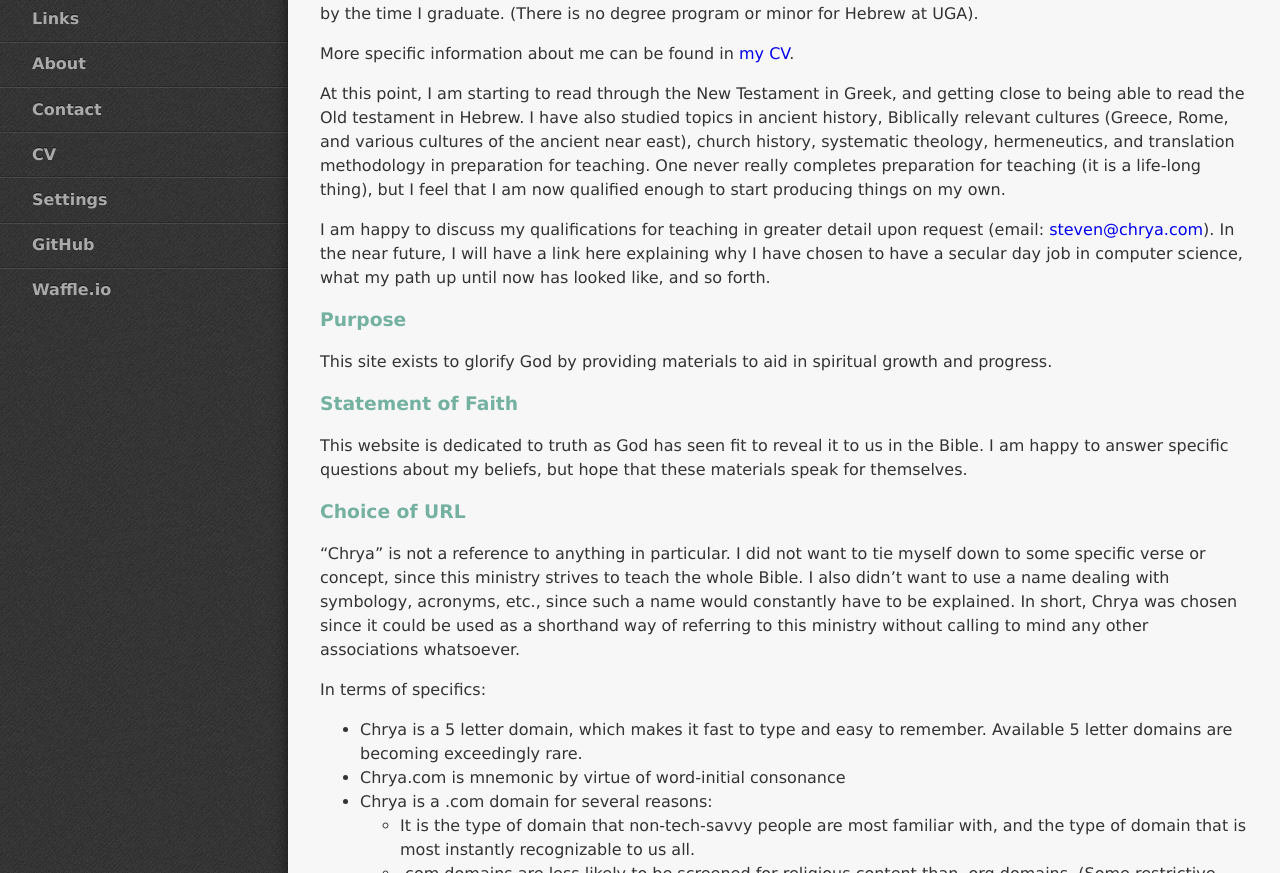
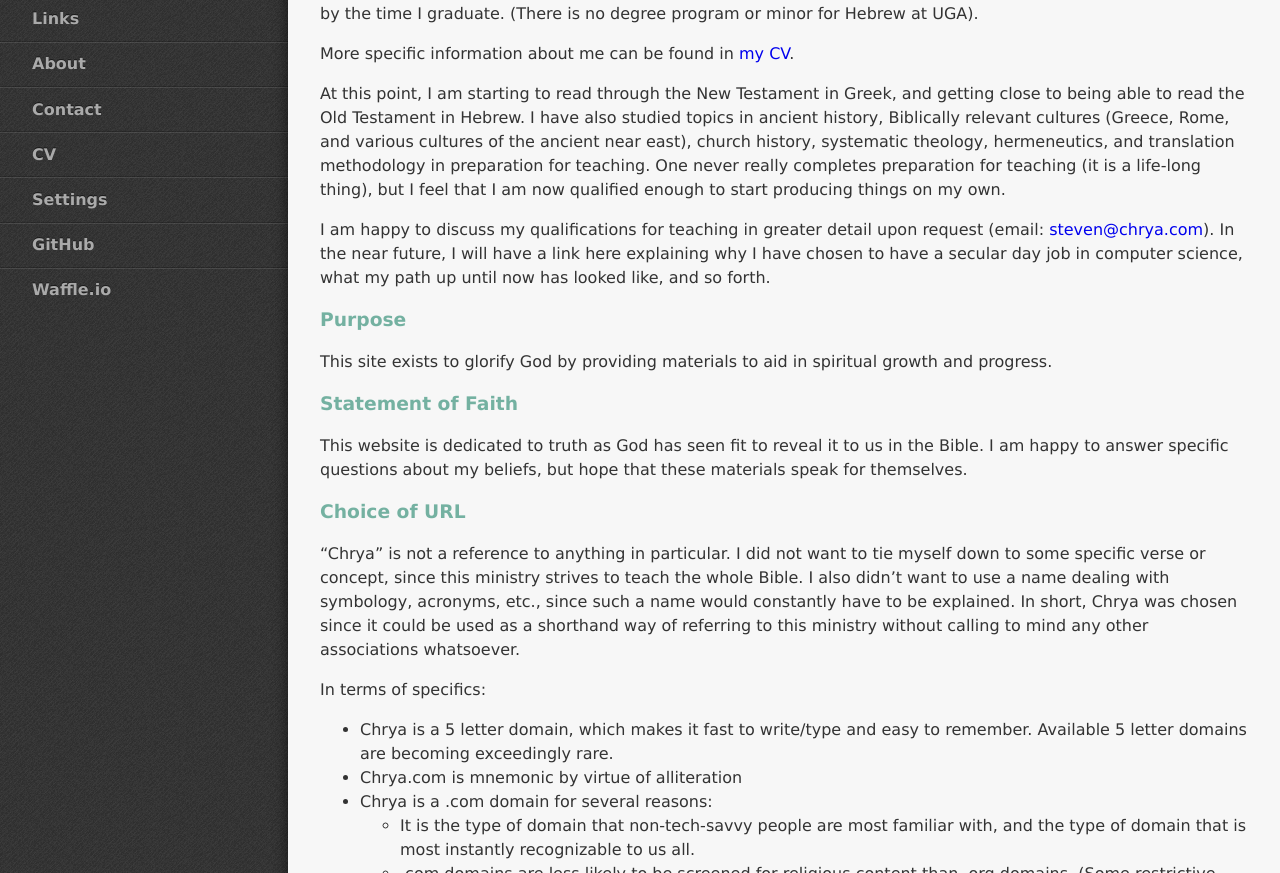
Before and after one commit to StevenTammen/chrya.com, a Jekyll site: the page built from pages/about.md, in a window 1280 px wide. Shown: the part 170-1043 px from the top of the page. Built offline with Jekyll 4.4.1, drawn with Linux system fonts in a browser that asks for light colours.

Commit message:
Update about.md

```diff
--- a/pages/about.md
+++ b/pages/about.md
@@ -12,7 +12,7 @@ My name is Steven Tammen and I am an undergraduate student at the University of
 
 More specific information about me can be found in [my CV](https://steventammen.com/CV.pdf).
 
-At this point, I am starting to read through the New Testament in Greek, and getting close to being able to read the Old testament in Hebrew. I have also studied topics in ancient history, Biblically relevant cultures (Greece, Rome, and various cultures of the ancient near east), church history, systematic theology, hermeneutics, and translation methodology in preparation for teaching. One never really completes preparation for teaching (it is a life-long thing), but I feel that I am now qualified enough to start producing things on my own.
+At this point, I am starting to read through the New Testament in Greek, and getting close to being able to read the Old Testament in Hebrew. I have also studied topics in ancient history, Biblically relevant cultures (Greece, Rome, and various cultures of the ancient near east), church history, systematic theology, hermeneutics, and translation methodology in preparation for teaching. One never really completes preparation for teaching (it is a life-long thing), but I feel that I am now qualified enough to start producing things on my own.
 
 I am happy to discuss my qualifications for teaching in greater detail upon request (email: <mailto:steven@chrya.com>). In the near future, I will have a link here explaining why I have chosen to have a secular day job in computer science, what my path up until now has looked like, and so forth.
 
@@ -30,8 +30,8 @@ This website is dedicated to truth as God has seen fit to reveal it to us in the
 
 In terms of specifics:
 
-- Chrya is a 5 letter domain, which makes it fast to type and easy to remember. Available 5 letter domains are becoming exceedingly rare.
-- Chrya.com is mnemonic by virtue of word-initial consonance
+- Chrya is a 5 letter domain, which makes it fast to write/type and easy to remember. Available 5 letter domains are becoming exceedingly rare.
+- Chrya.com is mnemonic by virtue of alliteration
 - Chrya is a .com domain for several reasons:
   - It is the type of domain that non-tech-savvy people are most familiar with, and the type of domain that is most instantly recognizable to us all.
   - .com domains are less likely to be screened for religious content than .org domains. (Some restrictive governments and organizations attempt to block religious content).
```
